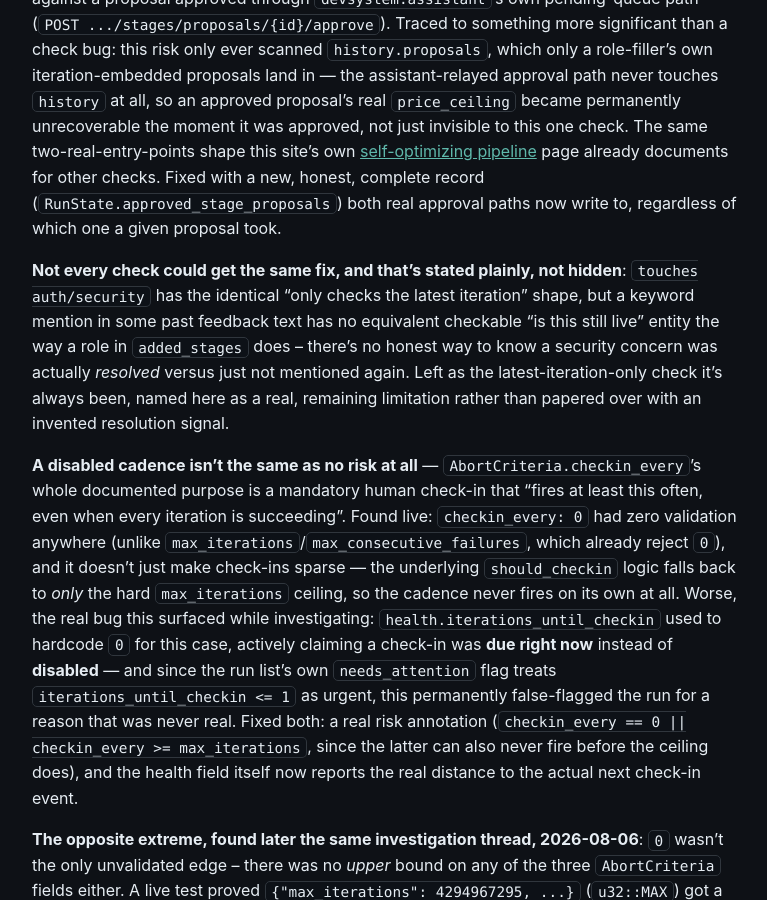
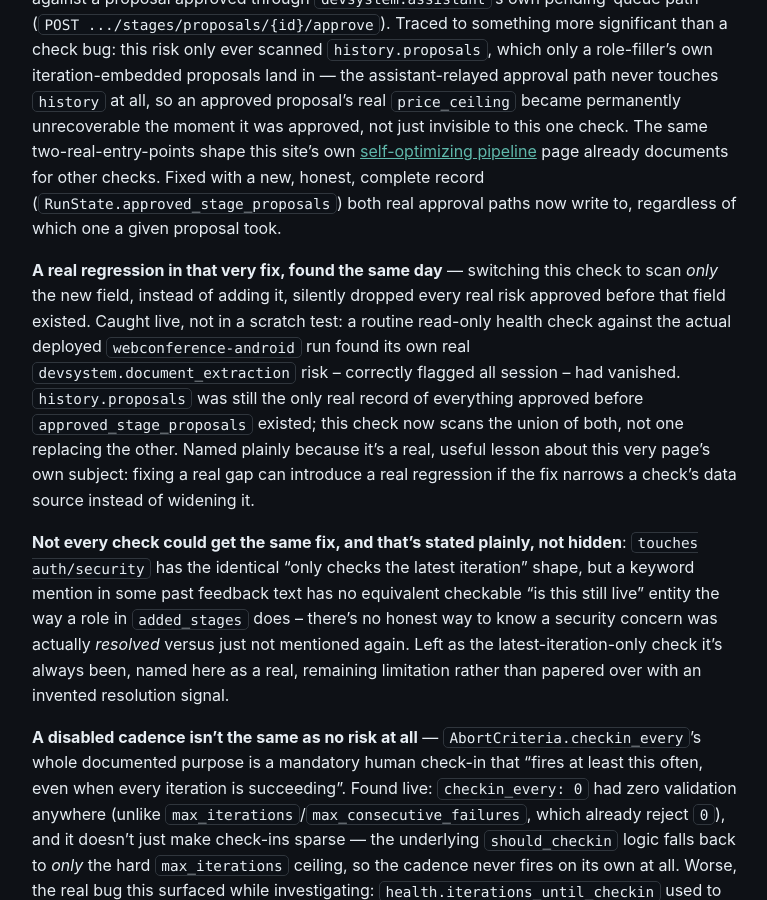
Before and after one commit to scimbe/CADS-devsystem-docs, a Jekyll site: the page built from _explanation/risk-annotations.md, in a window 1280 px wide and 900 px high, scrolled down 2083 px. Shown: the whole window, without its empty margins (362-1129 px from the left). Built offline with Jekyll 4.4.1, drawn with Linux system fonts in a browser that asks for light colours.

Commit message:
explanation: correct the price_ceiling fix description with the same-day regression and its fix
Last commit (ab4ca63) documented CADS-devsystem@fd11c30 as final -- it wasn't;
that fix introduced a real regression the same day (CADS-devsystem@f53c002),
found by a routine health check against the actual deployed
webconference-android run. Corrects the record rather than leaving it stale.

Hermetic Jekyll build confirmed clean; spot-checked in the rendered _site
output before cleanup.

Co-Authored-By: Claude Sonnet 5 <noreply@anthropic.com>
Claude-Session: https://claude.ai/code/session_018FkngvdKnmVcAT84EZe7Ur

```diff
--- a/_explanation/risk-annotations.md
+++ b/_explanation/risk-annotations.md
@@ -92,6 +92,16 @@ LLM-judgment-in-disguise.
   (`RunState.approved_stage_proposals`) both real approval paths now write to, regardless of which
   one a given proposal took.
 
+  **A real regression in that very fix, found the same day** — switching this check to scan *only*
+  the new field, instead of adding it, silently dropped every real risk approved before that field
+  existed. Caught live, not in a scratch test: a routine read-only health check against the actual
+  deployed `webconference-android` run found its own real `devsystem.document_extraction` risk --
+  correctly flagged all session -- had vanished. `history.proposals` was still the only real record
+  of everything approved before `approved_stage_proposals` existed; this check now scans the union
+  of both, not one replacing the other. Named plainly because it's a real, useful lesson about this
+  very page's own subject: fixing a real gap can introduce a real regression if the fix narrows a
+  check's data source instead of widening it.
+
   **Not every check could get the same fix, and that's stated plainly, not hidden**:
   `touches auth/security` has the identical "only checks the latest iteration" shape, but a keyword
   mention in some past feedback text has no equivalent checkable "is this still live" entity the way
```
